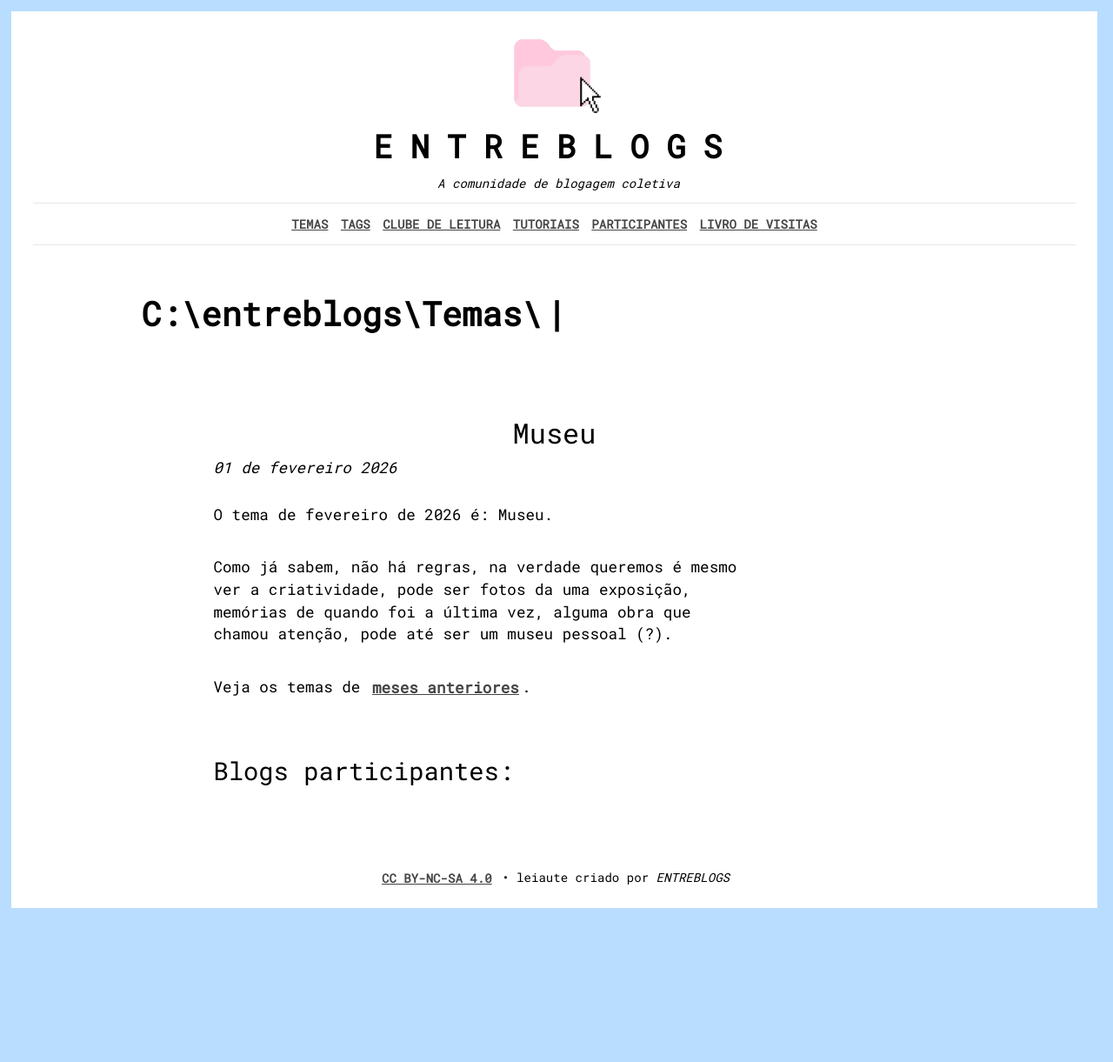
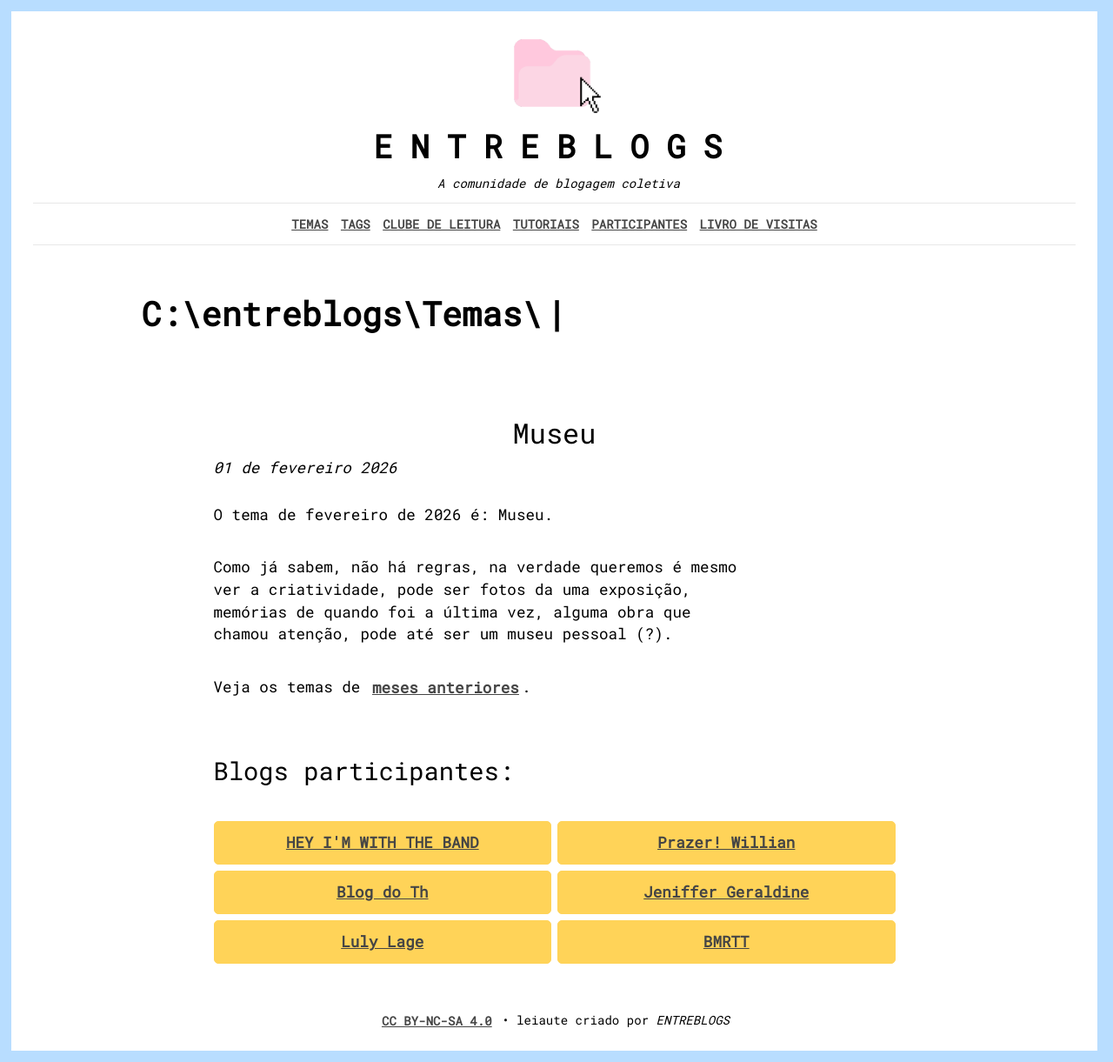
Before and after one commit to bamoretti/entreblogs, a Jekyll site: the page built from auxiliares/temas/museu.md, in a window 1280 px wide. Shown: the whole page at 87% size. Built offline with Jekyll 4.4.1, drawn with Linux system fonts in a browser that asks for light colours; nearby versions of some CDN libraries; comment, search, counter and statistics services are not loaded; before the commit the page ends 1057 px from its top, so only the background shows below that.

Commit message:
att tags e temas

```diff
--- a/_data/tags.yml
+++ b/_data/tags.yml
@@ -48,7 +48,7 @@
   url: "https://nicolledulce.wordpress.com/2026/01/21/conheca-o-blogueiro/"
 
 - tags: "Conheça o blogueiro"
-  nome: "BMTT"
+  nome: "BMRTT"
   url: "https://www.bamoretti.com/2026/02/conheca-blogueira.html"
 
 # --- FINAL TAG Conheça o blogueiro ---
--- a/_data/temas.yml
+++ b/_data/temas.yml
@@ -28,7 +28,7 @@
   url: "https://dailysoh.blogspot.com/2026/01/sobre-2025.html"
 
 - tema: "Recap 2025"
-  nome: "Prazer Willian"
+  nome: "Prazer! Willian"
   url: "https://prazerwillian.blogspot.com/2026/01/entreblogs-recap-2025.html"
 
 - tema: "Recap 2025"
@@ -44,3 +44,28 @@
   url: "https://falacatarina.com/2026/01/26/recap-2025/"
 
 # --- FINAL TEMA Recap 2025 ---
+
+# --- INÍCIO TEMA Museu ---
+- tema: "Museu"
+  nome: "HEY I'M WITH THE BAND"
+  url: "https://www.heyimwiththeband.com.br/2026/02/uma-tarde-no-museu.html"
+
+- tema: "Museu"
+  nome: "Prazer! Willian"
+  url: "https://prazerwillian.blogspot.com/2026/02/entreblogs-museu-bebedouro-sp-junho-de.html"
+
+- tema: "Museu"
+  nome: "Blog do Th"
+  url: "https://blogdoth.com.br/vik-muniz-sao-paulo-farol-santander/"
+
+- tema: "Museu"
+  nome: "Jeniffer Geraldine"
+  url: "https://jeniffergeraldine.com/casa-do-carnaval-da-bahia/"
+
+- tema: "Museu"
+  nome: "Luly Lage"
+  url: "https://lulylage.com/tbt-exposicao-a-ecologia-de-monet-no-masp/"
+
+- tema: "Museu"
+  nome: "BMRTT"
+  url: "https://www.bamoretti.com/2026/02/museu-oscar-niemeyer-mon.html"
```
